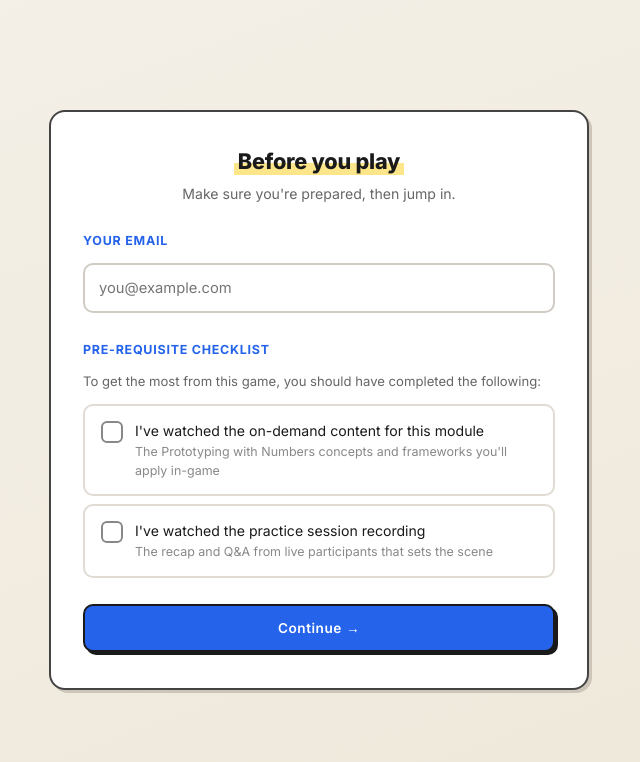
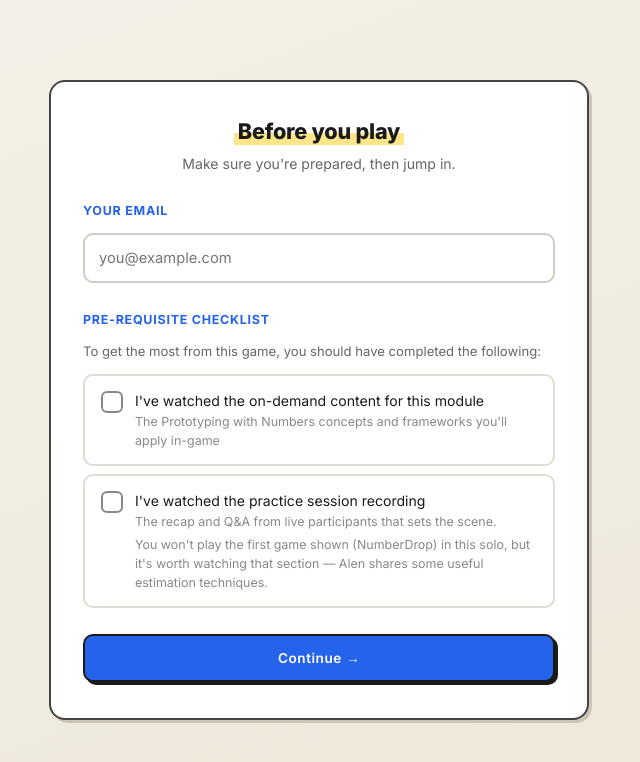
Before and after one commit to dmbateam/design-case-practice, a plain HTML site: page index.html in a window 1280 px wide. Both pictures are taken after a click on the button "Start →". Shown: the whole page, without its empty margins (321-961 px from the left). Drawn offline with nearby package versions, Linux system fonts and the light colour scheme.

Commit message:
sync: from design-case @ b70deba

```diff
--- a/index.html
+++ b/index.html
@@ -550,7 +550,8 @@ input[type="range"] { width: 100%; accent-color: var(--blue); margin: 4px 0; }
           <div class="check-box">&#10003;</div>
           <div class="check-text">
             I've watched the practice session recording
-            <small>The recap and Q&amp;A from live participants that sets the scene</small>
+            <small>The recap and Q&amp;A from live participants that sets the scene.</small>
+            <small style="margin-top:4px;">You won't play the first game shown (NumberDrop) in this solo, but it's worth watching that section — Alen shares some useful estimation techniques.</small>
           </div>
         </li>
       </ul>
```
